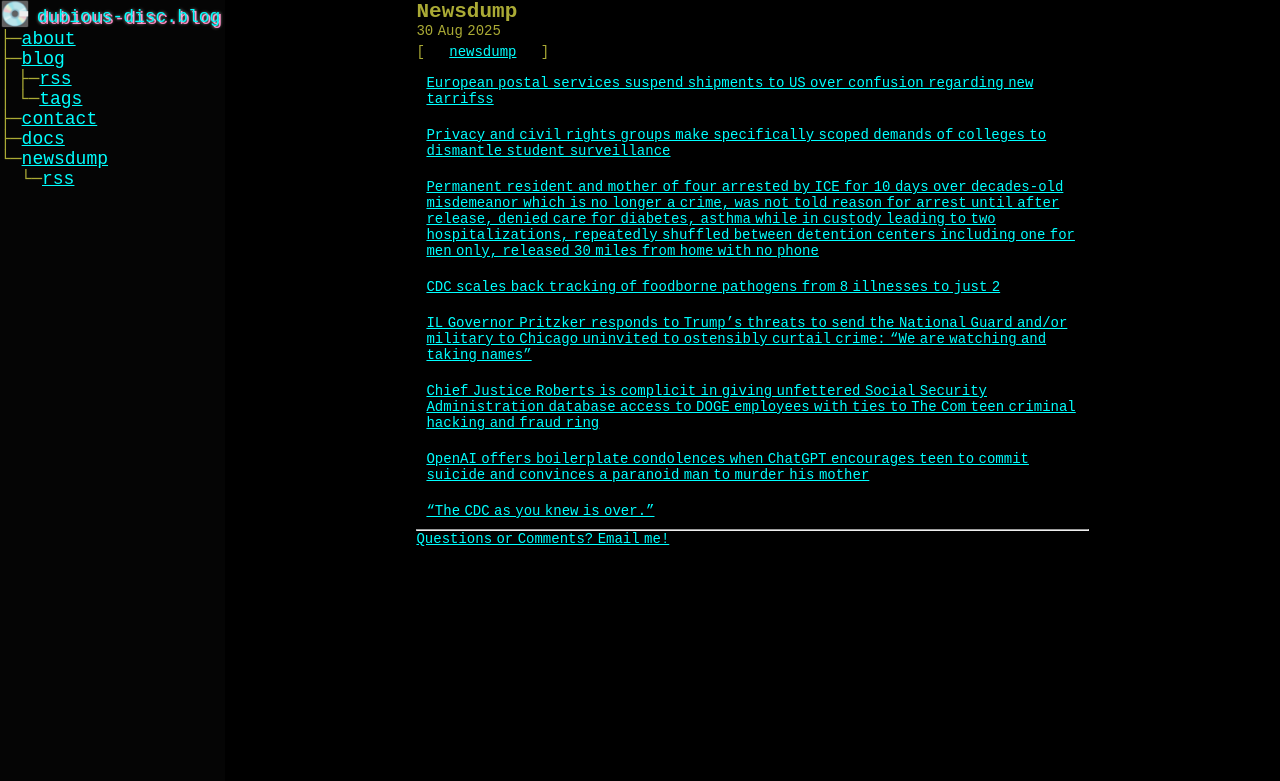
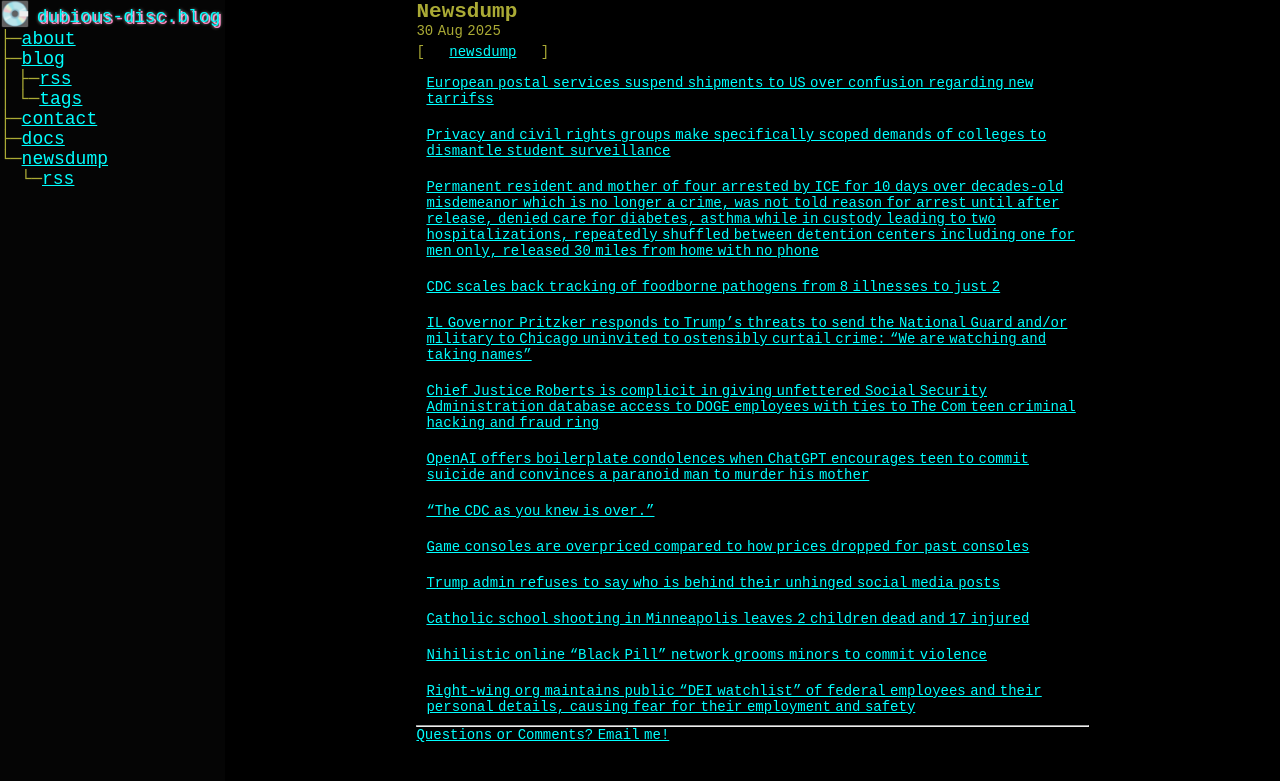
Before and after one commit to paranoid-porygon/paranoid-porygon.github.io, a Jekyll site: the page built from _posts/newsdump/2025-08-29-newsdump-20250829.md, in a window 1280 px wide. Shown: the top 781 px of the page. Built offline with Jekyll 4.4.1, drawn with Linux system fonts in a browser that asks for light colours.

Commit message:
newsdump

```diff
--- a/_posts/newsdump/2025-08-29-newsdump-20250829.md
+++ b/_posts/newsdump/2025-08-29-newsdump-20250829.md
@@ -22,3 +22,13 @@ published: true
 [OpenAI offers boilerplate condolences when ChatGPT encourages teen to commit suicide and convinces a paranoid man to murder his mother](https://www.readtpa.com/p/chatgpt-will-watch-you-die-when-deeply)
 
 ["The CDC as you knew is over."](https://www.advocate.com/politics/demetre-daskalakis-cdc-resignation-interview)
+
+[Game consoles are overpriced compared to how prices dropped for past consoles](https://arstechnica.com/gaming/2025/08/todays-game-consoles-are-historically-overpriced/?utm_source=bsky&utm_medium=social)
+
+[Trump admin refuses to say who is behind their unhinged social media posts](https://www.motherjones.com/politics/2025/08/who-is-behind-trump-administration-social-media-posts/)
+
+[Catholic school shooting in Minneapolis leaves 2 children dead and 17 injured](https://www.theguardian.com/us-news/2025/aug/27/minneapolis-active-shooter-school)
+
+[Nihilistic online "Black Pill" network grooms minors to commit violence](https://www.npr.org/2025/08/06/nx-s1-5479882/teen-forums-violent-extremist-grooming)
+
+[Right-wing org maintains public "DEI watchlist" of federal employees and their personal details, causing fear for their employment and safety](https://www.reuters.com/investigations/pro-trump-group-wages-campaign-purge-subversive-federal-workers-2025-08-07/)
```
